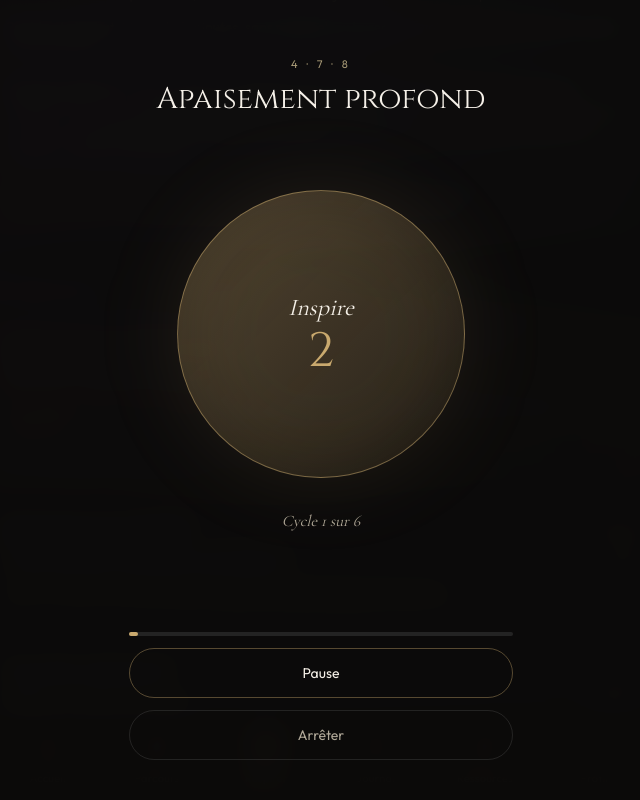
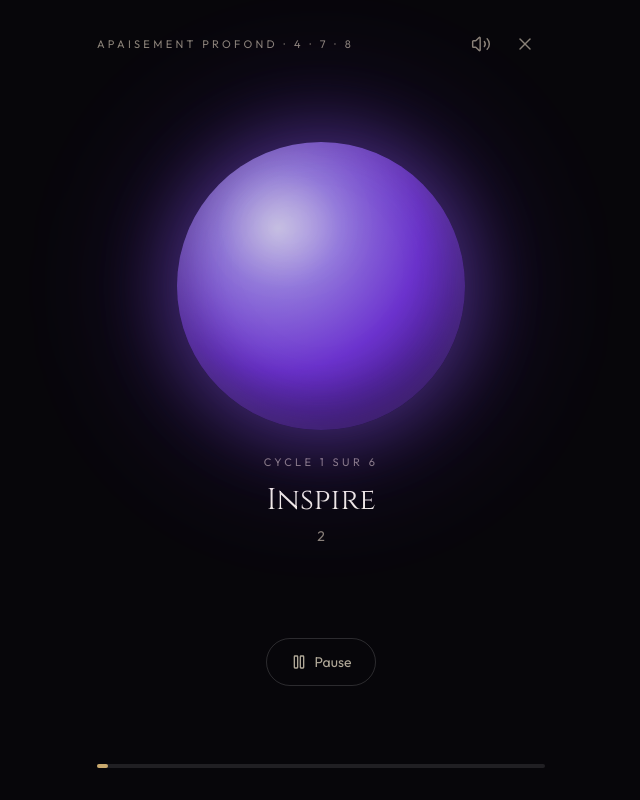
Before and after one commit to mohamesbah44-source/renaissance-app, a Next.js app: page /respiration in a window 1280 px wide. Both pictures are taken after a click on the button 640 px from the left and 819 px from the top of the page. Shown: the part 419-1219 px from the top of the page, without its empty margins (319-959 px from the left). Built offline with nearby package versions, Linux system fonts and the light colour scheme; no server answers.

Commit message:
Update RespirationSessions.tsx

```diff
--- a/components/features/respiration/RespirationSessions.tsx
+++ b/components/features/respiration/RespirationSessions.tsx
@@ -1,10 +1,12 @@
 "use client";
 
 import { useEffect, useMemo, useRef, useState } from "react";
+import { Pause, Play, Volume2, VolumeX, X } from "lucide-react";
 import { GlassCard } from "@/components/ui/GlassCard";
 import { cn } from "@/lib/utils";
 
-type Phase = { label: string; sec: number; kind: "in" | "hold" | "out" };
+type Kind = "in" | "top" | "hold" | "out";
+type Phase = { label: string; sec: number; kind: Kind };
 
 interface Session {
   id: string;
@@ -52,7 +54,7 @@ const SESSIONS: Session[] = [
     tagline: "Relâcher la tension d'un coup.",
     phases: [
       { label: "Inspire", sec: 2, kind: "in" },
-      { label: "Petit complément", sec: 1, kind: "in" },
+      { label: "Encore un peu", sec: 1, kind: "top" },
       { label: "Expire longuement", sec: 6, kind: "out" },
     ],
     cycles: 10,
@@ -86,118 +88,222 @@ function fmt(total: number) {
   return m > 0 ? `${m} min${s ? ` ${s} s` : ""}` : `${s} s`;
 }
 
+/** Voix enregistrées (les mêmes que la pratique du soir). */
+const AUDIO: Partial<Record<Kind, string>> = {
+  in: "/audio/inspire.mp3",
+  hold: "/audio/retiens.mp3",
+  out: "/audio/expire.mp3",
+};
+const SPEECH: Partial<Record<Kind, string>> = { in: "Inspire", hold: "Retiens", out: "Expire" };
+const VOICE_KEY = "rr-breath-voice";
+const SCALE: Record<Kind, number> = { in: 1, top: 1, hold: 1, out: 0.62 };
+
+function speak(text: string) {
+  if (typeof window === "undefined" || !("speechSynthesis" in window)) return;
+  const synth = window.speechSynthesis;
+  synth.cancel();
+  const u = new SpeechSynthesisUtterance(text);
+  u.lang = "fr-FR";
+  const fr = synth.getVoices().find((v) => v.lang.toLowerCase().startsWith("fr"));
+  if (fr) u.voice = fr;
+  u.rate = 0.85;
+  u.pitch = 0.95;
+  synth.speak(u);
+}
+
+function stopCue(audio: HTMLAudioElement | null) {
+  if (typeof window !== "undefined" && "speechSynthesis" in window) window.speechSynthesis.cancel();
+  audio?.pause();
+}
+
+function cue(kind: Kind, enabled: boolean, audio: HTMLAudioElement | null) {
+  if (!enabled) return;
+  stopCue(audio);
+  const src = AUDIO[kind];
+  if (src && audio) {
+    audio.src = src;
+    audio.currentTime = 0;
+    audio.play().catch(() => {
+      const w = SPEECH[kind];
+      if (w) speak(w);
+    });
+  }
+}
+
 function SessionRunner({ session, onClose }: { session: Session; onClose: () => void }) {
-  const { phases, cycles } = session;
-  const cycleLen = useMemo(() => phases.reduce((a, p) => a + p.sec, 0), [phases]);
-  const total = cycleLen * cycles;
-  const [elapsed, setElapsed] = useState(0);
-  const [running, setRunning] = useState(true);
-  const startRef = useRef<number>(Date.now());
-  const baseRef = useRef(0);
+  const segments = useMemo(
+    () => Array.from({ length: session.cycles }, () => session.phases).flat(),
+    [session]
+  );
+  const total = useMemo(() => segments.reduce((a, p) => a + p.sec, 0), [segments]);
+  const [status, setStatus] = useState<"running" | "paused" | "done">("running");
+  const [index, setIndex] = useState(0);
+  const [remaining, setRemaining] = useState(segments[0].sec);
+  const [voiceOn, setVoiceOn] = useState(true);
+  const voiceRef = useRef(true);
+  const spokenRef = useRef(-1);
+  const audioRef = useRef<HTMLAudioElement | null>(null);
+  const doneSec = useMemo(() => segments.slice(0, index).reduce((a, p) => a + p.sec, 0), [segments, index]);
+
+  // Préférence de voix partagée avec la pratique du soir ; le lecteur audio est créé
+  // dans le geste de l'utilisateur (clic sur la session), nécessaire sur iPhone.
+  useEffect(() => {
+    try {
+      if (localStorage.getItem(VOICE_KEY) === "off") {
+        setVoiceOn(false);
+        voiceRef.current = false;
+      }
+    } catch {
+      /* stockage indisponible */
+    }
+    audioRef.current = new Audio();
+    return () => stopCue(audioRef.current);
+  }, []);
+
+  function toggleVoice() {
+    const next = !voiceOn;
+    setVoiceOn(next);
+    voiceRef.current = next;
+    try {
+      localStorage.setItem(VOICE_KEY, next ? "on" : "off");
+    } catch {
+      /* ignoré */
+    }
+    if (!next) stopCue(audioRef.current);
+  }
 
   useEffect(() => {
-    if (!running) return;
-    startRef.current = Date.now();
+    if (status !== "running") return;
+    let last = Date.now();
     const id = setInterval(() => {
-      const e = baseRef.current + (Date.now() - startRef.current) / 1000;
-      if (e >= total) {
-        baseRef.current = total;
-        setElapsed(total);
-        setRunning(false);
-        clearInterval(id);
-      } else {
-        setElapsed(e);
-      }
+      const now = Date.now();
+      const dt = (now - last) / 1000;
+      last = now;
+      setRemaining((r) => r - dt);
     }, 100);
-    return () => {
-      baseRef.current = Math.min(total, baseRef.current + (Date.now() - startRef.current) / 1000);
-      clearInterval(id);
-    };
-  }, [running, total]);
+    return () => clearInterval(id);
+  }, [status]);
 
-  const done = elapsed >= total;
-  const inCycle = elapsed % cycleLen;
-  let acc = 0;
-  let current = phases[0];
-  let phaseStart = 0;
-  for (const p of phases) {
-    if (inCycle < acc + p.sec) {
-      current = p;
-      phaseStart = acc;
-      break;
+  useEffect(() => {
+    if (status !== "running" || remaining > 0) return;
+    if (index + 1 < segments.length) {
+      setIndex(index + 1);
+      setRemaining(segments[index + 1].sec);
+    } else {
+      setStatus("done");
     }
-    acc += p.sec;
-    current = p;
-    phaseStart = acc - p.sec;
-  }
-  const remain = Math.max(1, Math.ceil(current.sec - (inCycle - phaseStart)));
-  const cycleNo = Math.min(cycles, Math.floor(elapsed / cycleLen) + 1);
+  }, [remaining, status, index, segments]);
 
-  // Échelle du cercle : monte à l'inspiration, reste en haut à la rétention, descend à l'expiration.
-  const target = current.kind === "out" ? 0.55 : 1;
+  useEffect(() => {
+    if (status !== "running" || spokenRef.current === index) return;
+    spokenRef.current = index;
+    cue(segments[index].kind, voiceRef.current, audioRef.current);
+  }, [status, index, segments]);
+
+  useEffect(() => {
+    if (status !== "running") stopCue(audioRef.current);
+  }, [status]);
+
+  const current = segments[Math.min(index, segments.length - 1)];
+  const done = status === "done";
+  const scale = done ? 0.62 : SCALE[current.kind];
+  const dur = done ? 1 : current.kind === "hold" ? 0.5 : current.sec;
+  const cycleLen = session.phases.reduce((a, p) => a + p.sec, 0);
+  const cycleNo = Math.min(session.cycles, Math.floor(doneSec / cycleLen) + 1);
   const guide = session.guide
-    ? session.guide[Math.min(session.guide.length - 1, Math.floor((elapsed / total) * session.guide.length))]
+    ? session.guide[Math.min(session.guide.length - 1, Math.floor((doneSec / total) * session.guide.length))]
     : null;
+  const progress = done ? 1 : (doneSec + (current.sec - Math.max(0, remaining))) / total;
 
   return (
-    <div className="fixed inset-0 z-50 flex flex-col items-center justify-between bg-rr-noir/95 px-6 pb-10 pt-14 backdrop-blur-md">
-      <div className="text-center">
-        <p className="text-[11px] uppercase tracking-[0.3em] text-rr-or-clair/70">{session.rhythm}</p>
-        <h2 className="mt-2 font-rr-display text-3xl text-rr-ivoire">{session.title}</h2>
+    <div className="fixed inset-0 z-50 flex flex-col items-center justify-between overflow-y-auto bg-[#07060a] px-6 pb-[max(2rem,env(safe-area-inset-bottom))] pt-[max(1.5rem,env(safe-area-inset-top))] text-rr-gris-clair">
+      <div className="flex w-full max-w-md items-center justify-between">
+        <p className="text-[11px] uppercase tracking-[0.3em] text-rr-gris">
+          {session.title} · {session.rhythm}
+        </p>
+        <div className="flex items-center gap-1">
+          <button
+            type="button"
+            onClick={toggleVoice}
+            aria-label={voiceOn ? "Couper la voix" : "Activer la voix"}
+            aria-pressed={voiceOn}
+            className="flex h-10 w-10 items-center justify-center rounded-full text-rr-gris transition-colors hover:text-rr-ivoire"
+          >
+            {voiceOn ? <Volume2 className="h-5 w-5" strokeWidth={1.75} /> : <VolumeX className="h-5 w-5" strokeWidth={1.75} />}
+          </button>
+          <button
+            type="button"
+            onClick={onClose}
+            aria-label="Quitter la session"
+            className="flex h-10 w-10 items-center justify-center rounded-full text-rr-gris transition-colors hover:text-rr-ivoire"
+          >
+            <X className="h-5 w-5" strokeWidth={1.75} />
+          </button>
+        </div>
       </div>
 
-      <div className="flex flex-col items-center">
-        <div className="relative flex h-72 w-72 items-center justify-center">
-          <div
-            className="absolute h-full w-full rounded-full bg-rr-or/10 blur-2xl"
+      <div className="flex w-full max-w-md flex-1 flex-col items-center justify-center py-8 text-center">
+        <div className="relative flex h-72 w-72 max-w-full items-center justify-center" aria-hidden="true">
+          <span
+            className="absolute inset-[-22%] rounded-full opacity-[0.82] blur-3xl transition-transform ease-in-out motion-reduce:transition-none"
             style={{
-              transform: `scale(${done ? 0.8 : target})`,
-              transition: `transform ${done ? 1 : current.sec}s ease-in-out`,
+              background:
+                "radial-gradient(circle, rgba(139,92,246,0.55) 0%, rgba(109,40,217,0.28) 45%, rgba(46,16,101,0) 72%)",
+              transform: `scale(${scale})`,
+              transitionDuration: `${dur}s`,
             }}
           />
-          <div
-            className="absolute h-full w-full rounded-full border border-rr-or/50 bg-gradient-to-br from-rr-or/30 to-rr-or/5"
+          <span
+            className="absolute inset-0 rounded-full opacity-[0.82] transition-transform ease-in-out motion-reduce:transition-none"
             style={{
-              transform: `scale(${done ? 0.8 : target})`,
-              transition: `transform ${done ? 1 : current.sec}s ease-in-out`,
+              background:
+                "radial-gradient(circle at 35% 30%, #ddd6fe 0%, #a78bfa 22%, #7c3aed 52%, #4c1d95 82%, #2e1065 100%)",
+              boxShadow:
+                "0 0 70px 10px rgba(139,92,246,0.45), inset 0 0 50px rgba(255,255,255,0.14), inset 0 -20px 50px rgba(30,10,70,0.55)",
+              transform: `scale(${scale})`,
+              transitionDuration: `${dur}s`,
             }}
           />
-          <div className="relative text-center">
-            {done ? (
-              <p className="font-rr-serif text-2xl italic text-rr-ivoire">Terminé</p>
-            ) : (
-              <>
-                <p className="font-rr-serif text-2xl italic text-rr-ivoire">{current.label}</p>
-                <p className="mt-1 font-rr-display text-5xl text-rr-or">{remain}</p>
-              </>
-            )}
-          </div>
+          <span
+            className="absolute left-[24%] top-[18%] h-[22%] w-[30%] rounded-full bg-white/25 blur-xl opacity-[0.82] transition-transform ease-in-out motion-reduce:transition-none"
+            style={{ transform: `scale(${scale})`, transitionDuration: `${dur}s` }}
+          />
         </div>
-        <p className="mt-8 min-h-[3rem] max-w-xs text-center font-rr-serif text-base italic leading-snug text-rr-gris-clair">
-          {done ? "Prends un instant pour sentir ce qui a changé." : guide ?? `Cycle ${cycleNo} sur ${cycles}`}
+
+        <p className="mt-6 text-[11px] uppercase tracking-[0.3em] text-rr-gris">
+          {done ? "Session terminée" : `Cycle ${cycleNo} sur ${session.cycles}`}
         </p>
-      </div>
+        <p aria-live="polite" className="mt-3 font-rr-display text-3xl text-rr-ivoire">
+          {done ? "Merci pour ce temps" : status === "paused" ? "En pause" : current.label}
+        </p>
+        {!done && status === "running" && <p className="mt-2 text-sm text-rr-gris">{Math.max(1, Math.ceil(remaining))}</p>}
+        <p className="mt-5 min-h-[3rem] max-w-xs font-rr-serif text-base italic leading-snug text-rr-gris-clair">
+          {done ? "Prends un instant pour sentir ce qui a changé." : guide}
+        </p>
 
-      <div className="flex w-full max-w-sm flex-col gap-3">
-        <div className="h-1 w-full rounded-full bg-white/10">
-          <div className="h-1 rounded-full bg-rr-or transition-all" style={{ width: `${(elapsed / total) * 100}%` }} />
-        </div>
         {!done && (
           <button
             type="button"
-            onClick={() => setRunning((r) => !r)}
-            className="rounded-full border border-rr-or/40 px-5 py-3.5 text-sm text-rr-ivoire transition-colors hover:bg-rr-or/10"
+            onClick={() => setStatus(status === "paused" ? "running" : "paused")}
+            className="mt-6 flex h-12 items-center gap-2 rounded-full border border-white/15 px-6 text-sm text-rr-gris-clair transition-colors hover:text-rr-ivoire"
           >
-            {running ? "Pause" : "Reprendre"}
+            {status === "paused" ? <Play className="h-4 w-4" /> : <Pause className="h-4 w-4" />}
+            {status === "paused" ? "Reprendre" : "Pause"}
           </button>
         )}
-        <button
-          type="button"
-          onClick={onClose}
-          className="rounded-full border border-white/10 px-5 py-3.5 text-sm text-rr-gris-clair transition-colors hover:bg-white/[0.05]"
-        >
-          {done ? "Fermer" : "Arrêter"}
-        </button>
+        {done && (
+          <button
+            type="button"
+            onClick={onClose}
+            className="mt-8 flex h-12 items-center rounded-full border border-white/15 px-8 text-sm text-rr-gris-clair transition-colors hover:text-rr-ivoire"
+          >
+            Fermer
+          </button>
+        )}
+      </div>
+
+      <div className="h-1 w-full max-w-md rounded-full bg-white/10">
+        <div className="h-1 rounded-full bg-rr-or transition-all" style={{ width: `${Math.min(100, progress * 100)}%` }} />
       </div>
     </div>
   );
```
